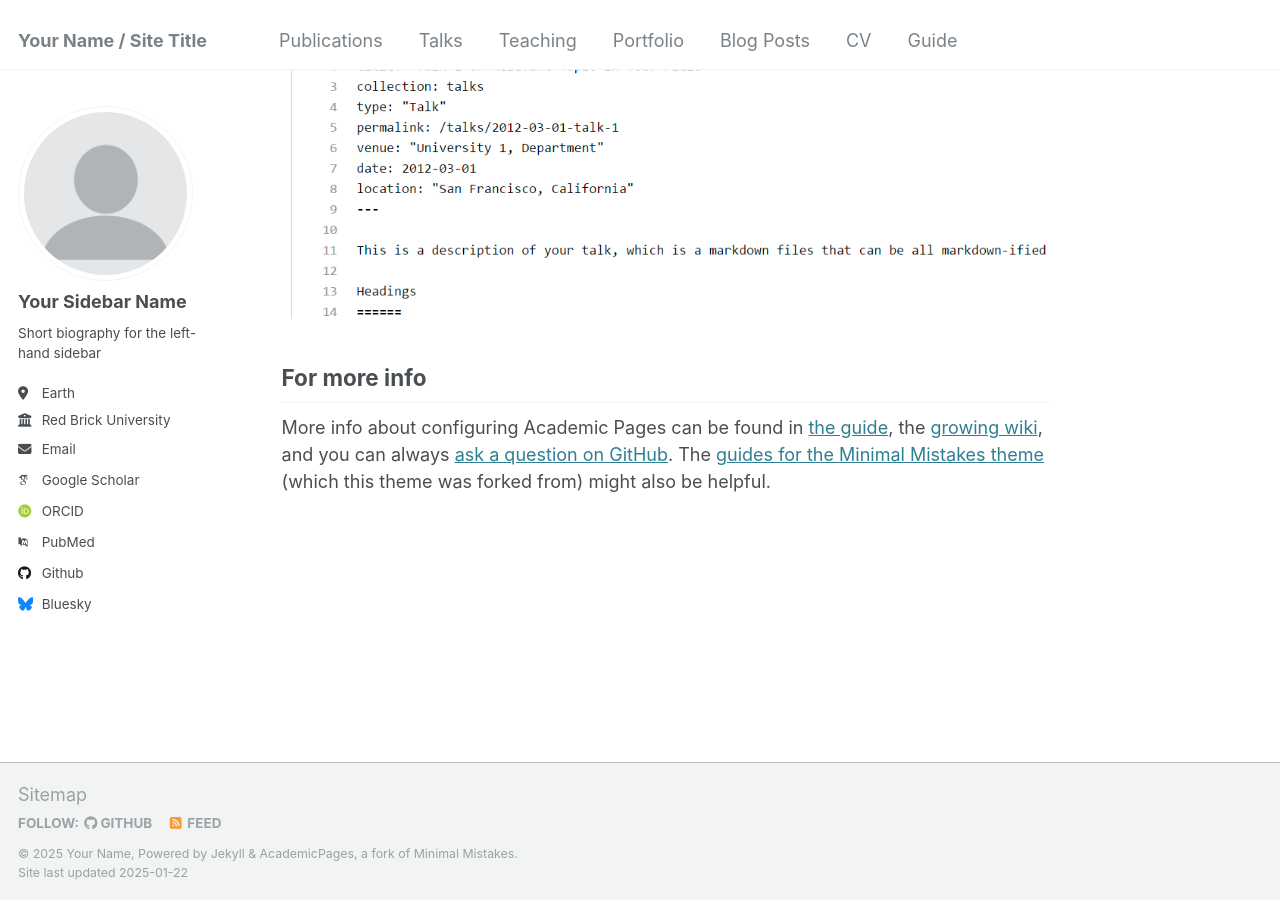
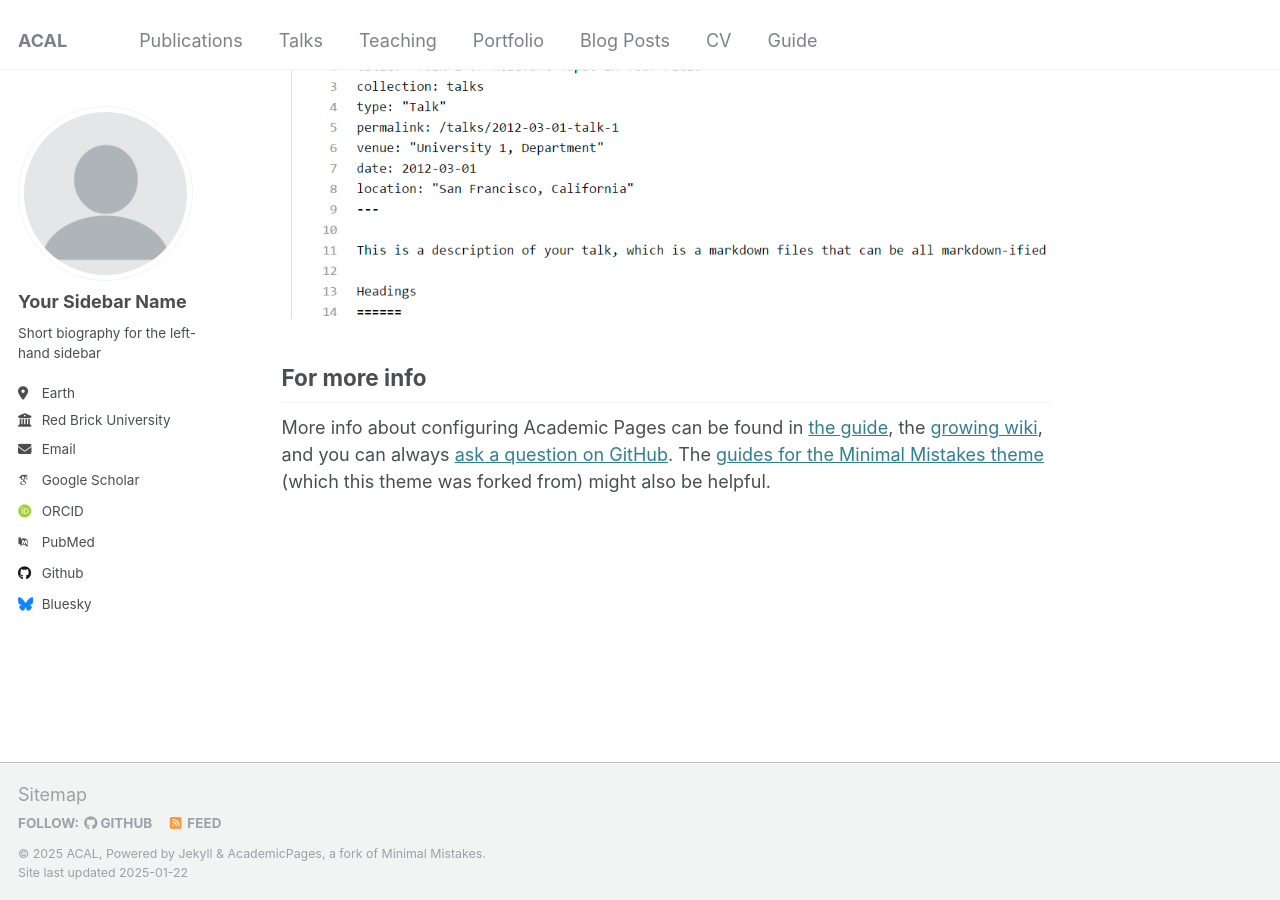
Before and after one commit to ur-acal/ur-acal, a Jekyll site: the page built from _pages/about.md, in a window 1280 px wide and 900 px high, scrolled down 2643 px. Built offline with Jekyll 4.4.1, drawn with Linux system fonts in a browser that asks for light colours; some web fonts are replaced.

Commit message:
Update _config.yml

```diff
--- a/_config.yml
+++ b/_config.yml
@@ -8,11 +8,11 @@
 
 # Basic Site Settings
 locale                   : "en-US"
-title                    : "Your Name / Site Title"
+title                    : "ACAL"
 title_separator          : "-"
-name                     : &name "Your Name"
+name                     : &name "ACAL"
 description              : &description "personal description"
-url                      : https://academicpages.github.io # the base hostname & protocol for your site e.g. "https://[your GitHub username].github.io"
+url                      : https://ur-acal.github.io/ur-acal/ # the base hostname & protocol for your site e.g. "https://[your GitHub username].github.io"
 baseurl                  : "" # the subpath of your site, e.g. "/blog"
 repository               : "academicpages/academicpages.github.io"
 
```
